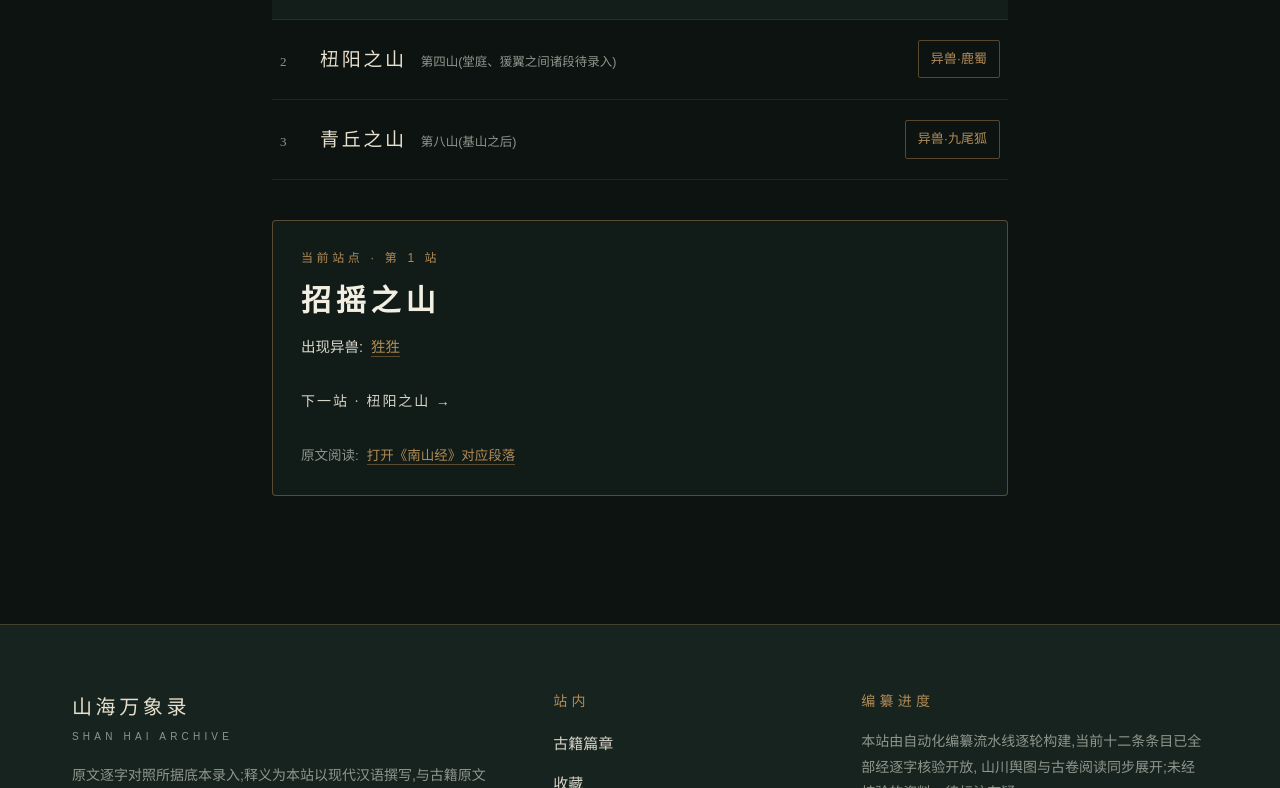
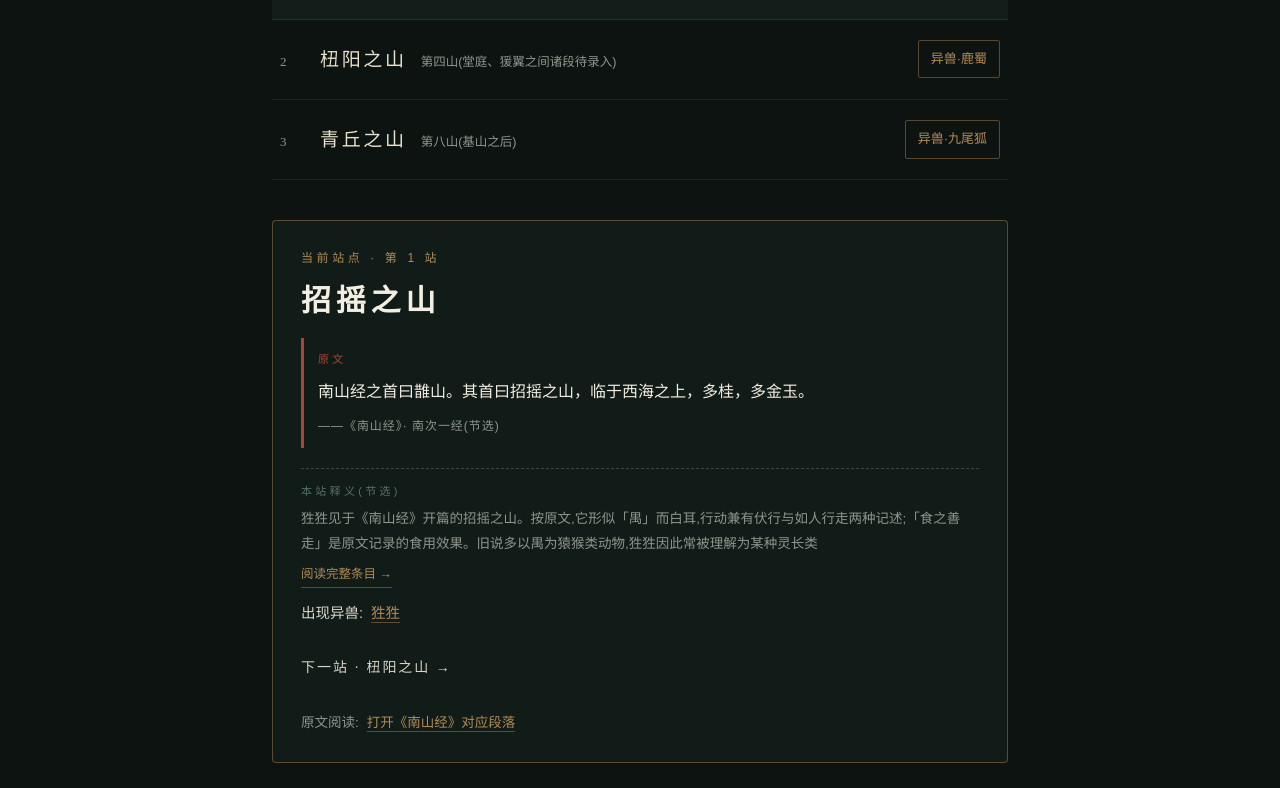
Before and after one commit to a1310055634-sudo/shanhai, a React (Vite) app: page /journeys/nanci-yi in a window 1280 px wide. Shown: the part 562-1350 px from the top of the page. Built offline with nearby package versions, Linux system fonts and the light colour scheme.

Commit message:
J12 单站展签:当前站面板增强(原文节选/出处/本站释义节选/前后站导航)

```diff
--- a/src/pages/JourneyPage.module.css
+++ b/src/pages/JourneyPage.module.css
@@ -329,3 +329,65 @@
     width: 80px;
   }
 }
+
+/* 单站展签(V12):原文节选与本站释义 */
+.currentCite {
+  margin: 4px 0;
+  font-family: var(--font-serif);
+  font-size: 16px;
+  line-height: 2;
+  color: var(--paper-bright);
+  border-left: 3px solid var(--cinnabar);
+  padding: 10px 0 10px 14px;
+  display: flex;
+  flex-direction: column;
+  gap: 6px;
+}
+
+.citeTag {
+  font-size: 11px;
+  letter-spacing: 0.3em;
+  color: var(--cinnabar);
+  font-family: var(--font-sans);
+}
+
+.citeFrom {
+  font-size: 12px;
+  color: var(--text-muted);
+  font-family: var(--font-sans);
+  letter-spacing: 0.08em;
+}
+
+.currentExplain {
+  border-top: 1px dashed rgba(143, 150, 141, 0.35);
+  padding-top: 12px;
+  margin-top: 4px;
+  display: flex;
+  flex-direction: column;
+  gap: 6px;
+}
+
+.explainTag {
+  font-size: 11px;
+  letter-spacing: 0.3em;
+  color: var(--verdigris);
+}
+
+.explainText {
+  font-size: 13.5px;
+  color: var(--text-muted);
+  line-height: 1.85;
+}
+
+.explainLink {
+  align-self: flex-start;
+  font-size: 12.5px;
+  color: var(--old-gold);
+  text-decoration: none;
+  border-bottom: 1px solid rgba(177, 139, 86, 0.45);
+  padding-bottom: 1px;
+}
+
+.explainLink:hover {
+  color: var(--paper-bright);
+}
--- a/src/pages/JourneyPage.tsx
+++ b/src/pages/JourneyPage.tsx
@@ -1,5 +1,6 @@
 import { Link } from 'react-router-dom'
 import { NANCI_YI_ROUTE, NANCI_YI_PENDING, type JourneyStation } from '../data/journey'
+import { CHAPTER_TEXTS } from '../data/chapterTexts'
 import { LOCATIONS } from '../data/locations'
 import { ENTITIES } from '../data/entities'
 import styles from './JourneyPage.module.css'
@@ -84,6 +85,13 @@ export default function JourneyPage() {
   const currentId = requested && validIds.has(requested) ? requested : stations[0]?.locId
   const currentIndex = stations.findIndex((s) => s.locId === currentId)
   const current = currentIndex >= 0 ? stations[currentIndex] : undefined
+  const currentStationSegment = current?.station.segmentId
+    ? CHAPTER_TEXTS['nanshan-jing']?.segments.find((x) => x.id === current.station.segmentId)
+    : undefined
+  const currentEntity = current?.entitySlug
+    ? ENTITIES.find((e) => e.slug === current.entitySlug)
+    : undefined
+  const currentEntityExplanation = currentEntity?.modernExplanation.slice(0, 90)
 
   return (
     <div className={styles.page}>
@@ -161,6 +169,24 @@ export default function JourneyPage() {
         <section className={styles.current} aria-label="当前站点">
           <p className={styles.currentKicker}>当前站点 · 第 {currentIndex + 1} 站</p>
           <h2 className={styles.currentName}>{current.name}</h2>
+          {currentStationSegment && (
+            <blockquote className={styles.currentCite}>
+              <span className={styles.citeTag}>原文</span>
+              {currentStationSegment.text}
+              <span className={styles.citeFrom}>
+                ——《南山经》· {currentStationSegment.section}(节选)
+              </span>
+            </blockquote>
+          )}
+          {current.entitySlug && currentEntityExplanation && (
+            <div className={styles.currentExplain}>
+              <p className={styles.explainTag}>本站释义(节选)</p>
+              <p className={styles.explainText}>{currentEntityExplanation}</p>
+              <Link className={styles.explainLink} to={`/catalog/${current.entitySlug}`}>
+                阅读完整条目 →
+              </Link>
+            </div>
+          )}
           {current.entitySlug ? (
             <p className={styles.currentBeast}>
               出现异兽:
```
Also changed, not shown: 2 other files (tests, documents, lock files or other folders).
